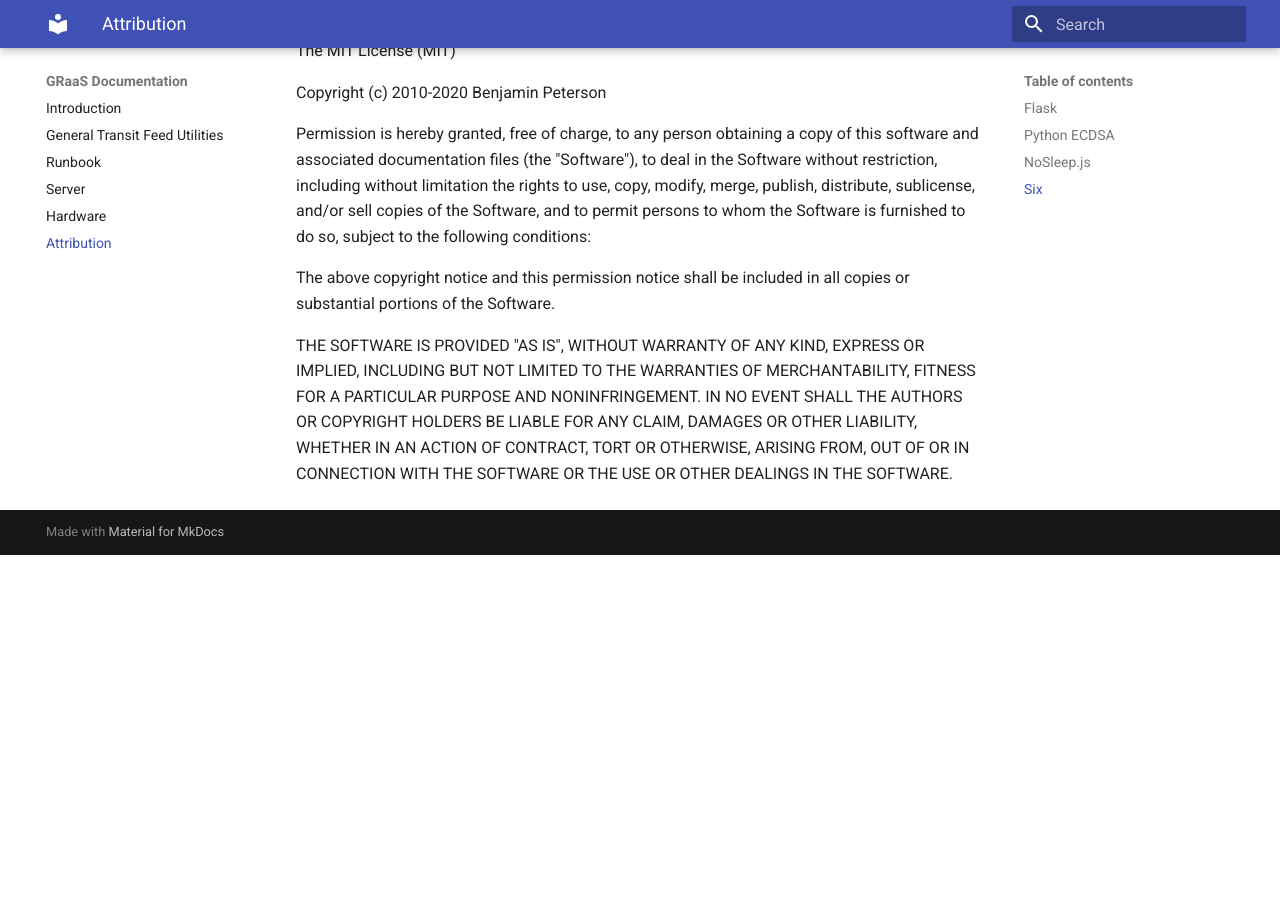
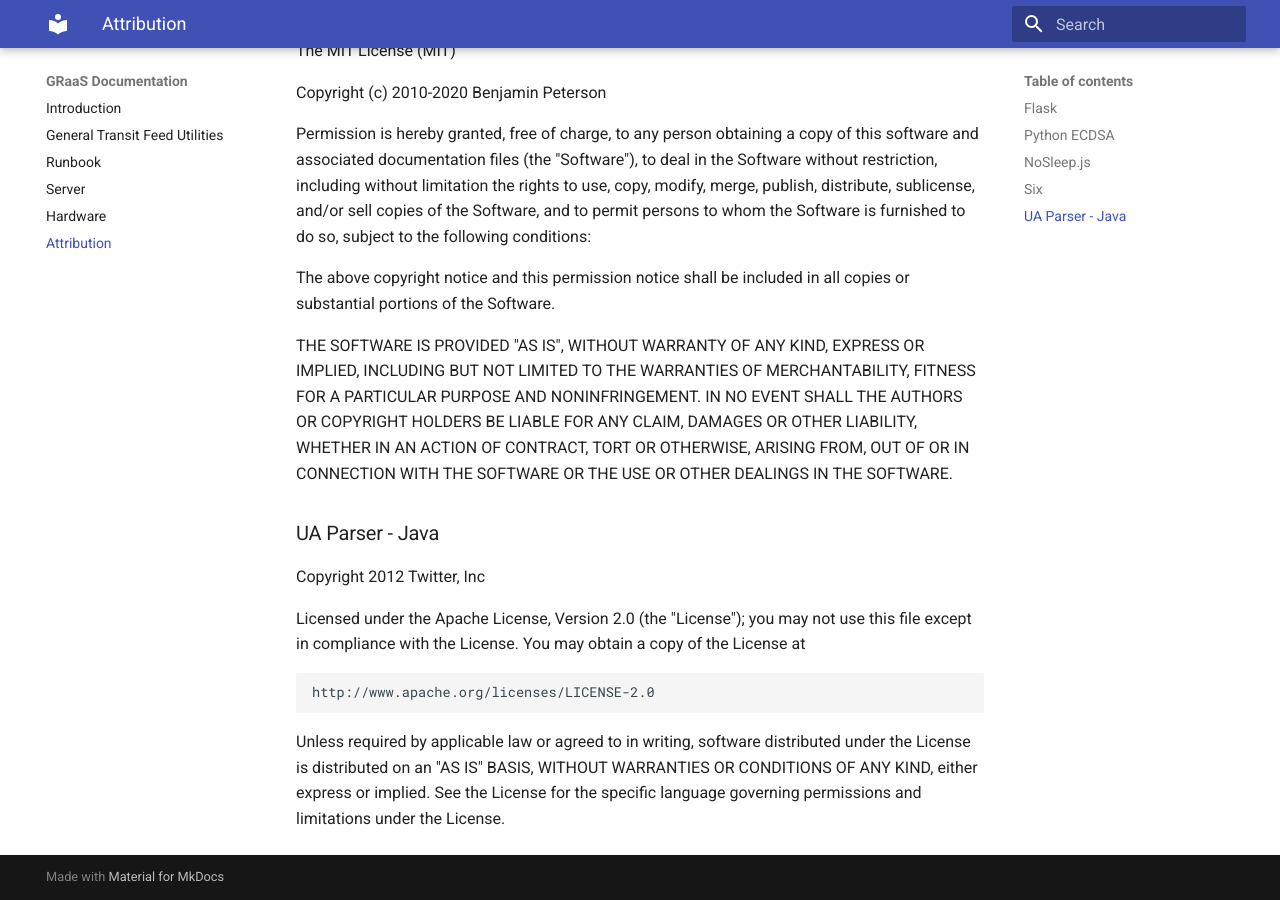
Before and after one commit to cal-itp/graas, an MkDocs documentation site: the page built from docs/attribution.md, in a window 1280 px wide and 900 px high, scrolled down 2101 px. Built offline with MkDocs 1.6.1 and Material for MkDocs 9.7.7, drawn with Linux system fonts in a browser that asks for light colours; before the commit the page ends 2656 px from its top, so only the background shows below that.

Commit message:
add attribution

```diff
--- a/docs/attribution.md
+++ b/docs/attribution.md
@@ -88,3 +88,18 @@
 COPYRIGHT HOLDERS BE LIABLE FOR ANY CLAIM, DAMAGES OR OTHER LIABILITY, WHETHER
 IN AN ACTION OF CONTRACT, TORT OR OTHERWISE, ARISING FROM, OUT OF OR IN
 CONNECTION WITH THE SOFTWARE OR THE USE OR OTHER DEALINGS IN THE SOFTWARE.
+
+### UA Parser - Java
+Copyright 2012 Twitter, Inc
+
+Licensed under the Apache License, Version 2.0 (the "License");
+you may not use this file except in compliance with the License.
+You may obtain a copy of the License at
+
+    http://www.apache.org/licenses/LICENSE-2.0
+
+Unless required by applicable law or agreed to in writing, software
+distributed under the License is distributed on an "AS IS" BASIS,
+WITHOUT WARRANTIES OR CONDITIONS OF ANY KIND, either express or implied.
+See the License for the specific language governing permissions and
+limitations under the License.
```
